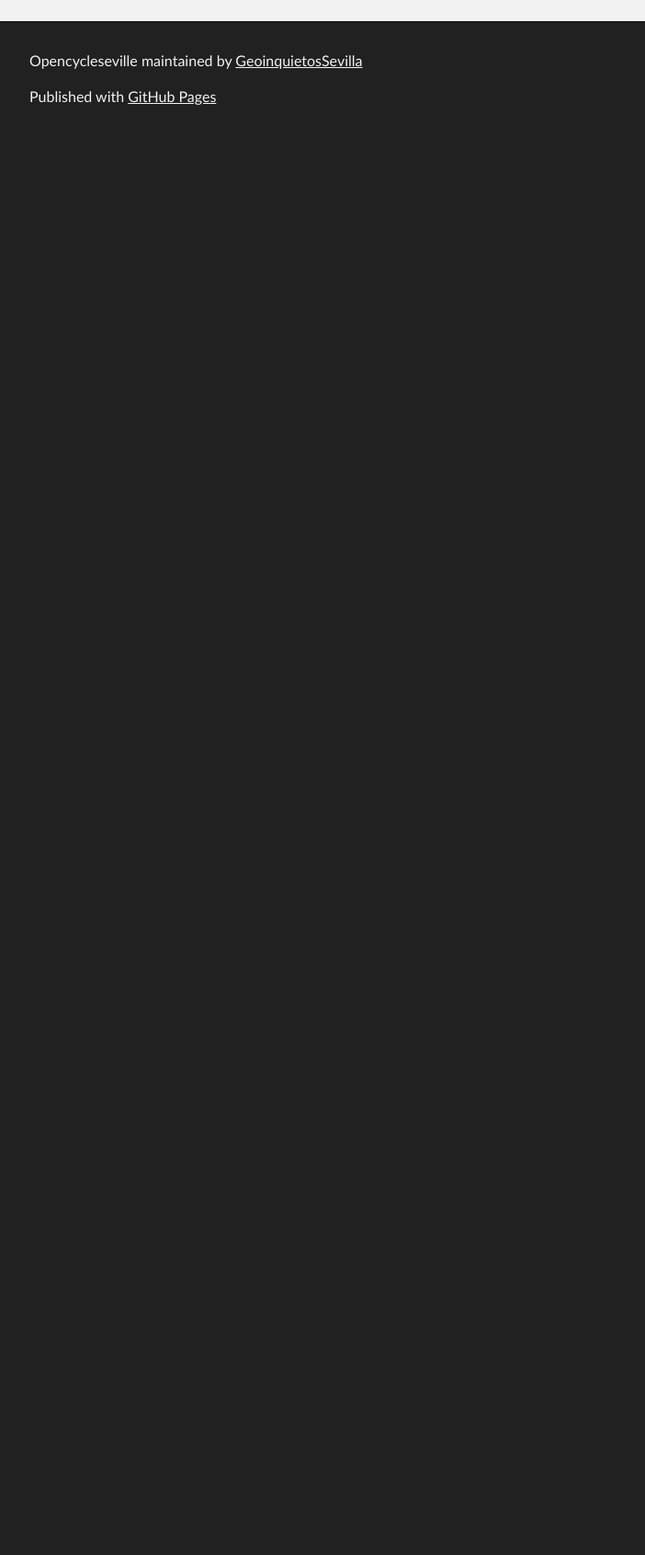
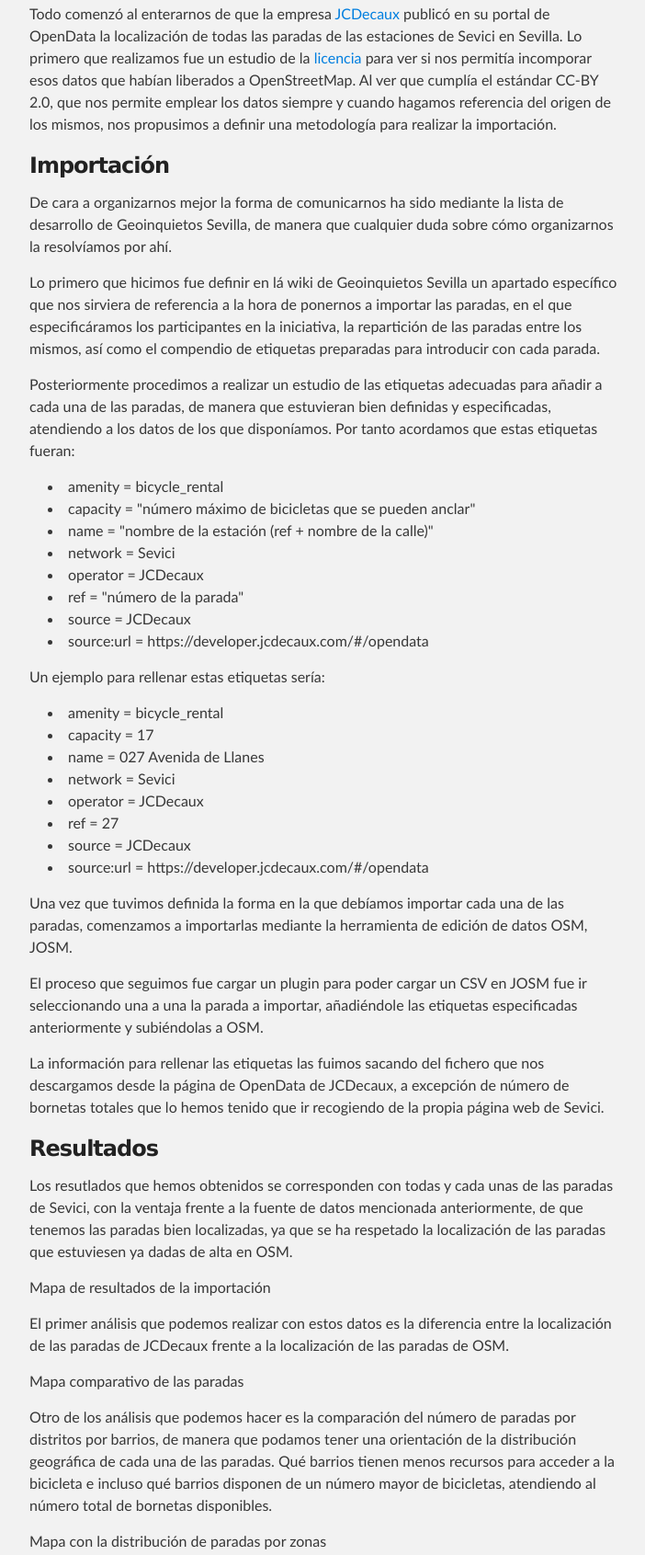
Before and after one commit to GeoinquietosSevilla/opencycleseville, a plain HTML site: page index.html in a window 1280 px wide. Shown: the part 402-2093 px from the top of the page at 92% size, without its empty margins (288-990 px from the left). Before the commit the page ends 800 px from the top, so only its background shows below. Drawn offline with Linux system fonts and the light colour scheme.

Commit message:
Changes to add new descriptions to import process.

```diff
--- a/index.html
+++ b/index.html
@@ -25,7 +25,44 @@
     <div id="main_content_wrap" class="outer">
       <section id="main_content" class="inner">
         <h3>Introducción</h3>
-        <p>Con este proyecto lo que se pretende es dar una visión global de todo el proceso de importación así como los resultados que con él hemos obtenidos.</p>
+        <p>Con este proyecto lo que se pretende es dar una visión global de todo el proceso de importación, así como los resultados que hemos obtenidos.</p>
+        <p>Todo comenzó al enterarnos de que la empresa <a href="https://developer.jcdecaux.com/#/opendata/vls?page=static&contract=Seville">JCDecaux</a> publicó en su portal de OpenData la localización de todas las paradas de las estaciones de Sevici en Sevilla. Lo primero que realizamos fue un estudio de la <a href="https://developer.jcdecaux.com/#/opendata/license">licencia</a> para ver si nos permitía incomporar esos datos que habían liberados a OpenStreetMap. Al ver que cumplía el estándar CC-BY 2.0, que nos permite emplear los datos siempre y cuando hagamos referencia del origen de los mismos, nos propusimos a definir una metodología para realizar la importación.
+        </p>
+        <h3>Importación</h3>
+        <p>De cara a organizarnos mejor la forma de comunicarnos ha sido mediante la lista de desarrollo de Geoinquietos Sevilla, de manera que cualquier duda sobre cómo organizarnos la resolvíamos por ahí.</p>
+        <p>Lo primero que hicimos fue definir en lá wiki de Geoinquietos Sevilla un apartado específico que nos sirviera de referencia a la hora de ponernos a importar las paradas, en el que especificáramos los participantes en la iniciativa, la repartición de las paradas entre los mismos, así como el compendio de etiquetas preparadas para introducir con cada parada.</p>
+        <p>Posteriormente procedimos a realizar un estudio de las etiquetas adecuadas para añadir a cada una de las paradas, de manera que estuvieran bien definidas y especificadas, atendiendo a los datos de los que disponíamos. Por tanto acordamos que estas etiquetas fueran:</p>
+        <ul>
+          <li>amenity = bicycle_rental</li>
+          <li>capacity = "número máximo de bicicletas que se pueden anclar"</li>
+          <li>name = "nombre de la estación (ref + nombre de la calle)"</li>
+          <li>network = Sevici</li>
+          <li>operator = JCDecaux</li>
+          <li>ref = "número de la parada"</li>
+          <li>source = JCDecaux</li>
+          <li>source:url = https://developer.jcdecaux.com/#/opendata</li>
+        </ul>
+        <p>Un ejemplo para rellenar estas etiquetas sería:</p>
+        <ul>
+          <li>amenity = bicycle_rental</li>
+          <li>capacity = 17</li>
+          <li>name = 027 Avenida de Llanes</li>
+          <li>network = Sevici</li>
+          <li>operator = JCDecaux</li>
+          <li>ref = 27</li>
+          <li>source = JCDecaux</li>
+          <li>source:url = https://developer.jcdecaux.com/#/opendata</li>
+        </ul>
+        <p>Una vez que tuvimos definida la forma en la que debíamos importar cada una de las paradas, comenzamos a importarlas mediante la herramienta de edición de datos OSM, JOSM.</p>
+        <p>El proceso que seguimos fue cargar un plugin para poder cargar un CSV en JOSM fue ir seleccionando una a una la parada a importar, añadiéndole las etiquetas especificadas anteriormente y subiéndolas a OSM.</p>
+        <p>La información para rellenar las etiquetas las fuimos sacando del fichero que nos descargamos desde la página de OpenData de JCDecaux, a excepción de número de bornetas totales que lo hemos tenido que ir recogiendo de la propia página web de Sevici.</p>
+        <h3>Resultados</h3>
+        <p>Los resutlados que hemos obtenidos se corresponden con todas y cada unas de las paradas de Sevici, con la ventaja frente a la fuente de datos mencionada anteriormente, de que tenemos las paradas bien localizadas, ya que se ha respetado la localización de las paradas que estuviesen ya dadas de alta en OSM.</p>
+        <p>Mapa de resultados de la importación</p>
+        <p>El primer análisis que podemos realizar con estos datos es la diferencia entre la localización de las paradas de JCDecaux frente a la localización de las paradas de OSM.</p>
+        <p>Mapa comparativo de las paradas</p>
+        <p>Otro de los análisis que podemos hacer es la comparación del número de paradas por distritos por barrios, de manera que podamos tener una orientación de la distribución geográfica de cada una de las paradas. Qué barrios tienen menos recursos para acceder a la bicicleta e incluso qué barrios disponen de un número mayor de bicicletas, atendiendo al número total de bornetas disponibles.</p>
+        <p>Mapa con la distribución de paradas por zonas</p>
       </section>
     </div>
 
```
